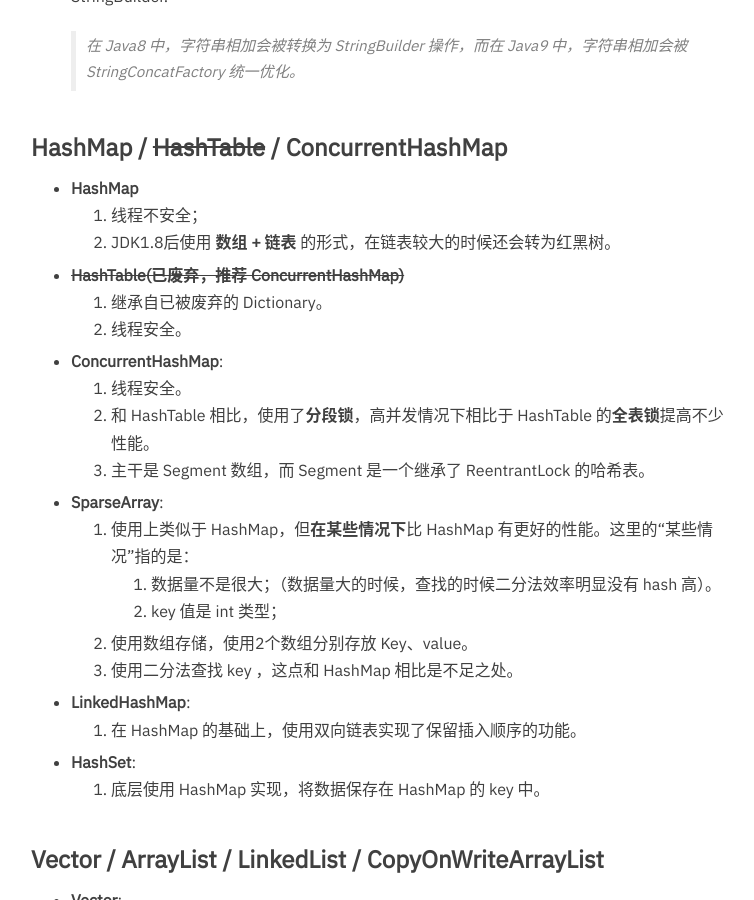
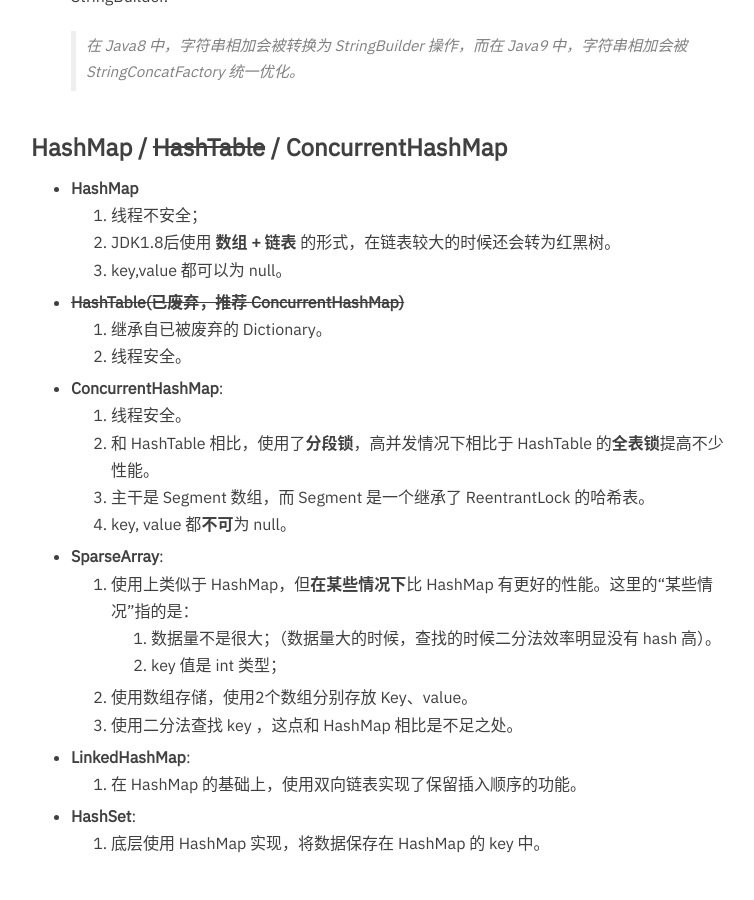
Before and after one commit to hurshi/hurshi.github.io, a Jekyll site: the page built from _posts/2019-04-28-Java_confusable.md, in a window 1280 px wide and 900 px high, scrolled down 621 px. Shown: the whole window, without its empty margins (234-988 px from the left). Built offline with Jekyll 4.4.1, drawn with Linux system fonts in a browser that asks for light colours; nearby versions of some CDN libraries; comment, search, counter and statistics services are not loaded.

Commit message:
fix java confuse

```diff
--- a/_posts/2019-04-28-Java_confusable.md
+++ b/_posts/2019-04-28-Java_confusable.md
@@ -21,6 +21,7 @@ tags:
 * **HashMap**
   1. 线程不安全；
   2. JDK1.8后使用 **数组 + 链表** 的形式，在链表较大的时候还会转为红黑树。
+  3. key,value 都可以为 null。
 * **~~HashTable(已废弃，推荐 ConcurrentHashMap)~~**
   1. 继承自已被废弃的 Dictionary。
   2. 线程安全。
@@ -28,6 +29,7 @@ tags:
   1. 线程安全。
   2. 和 HashTable 相比，使用了**分段锁**，高并发情况下相比于 HashTable 的**全表锁**提高不少性能。
   3. 主干是 Segment 数组，而 Segment 是一个继承了 ReentrantLock 的哈希表。
+  4. key, value 都**不可**为 null。
 * **SparseArray**:
   1. 使用上类似于 HashMap，但**在某些情况下**比 HashMap 有更好的性能。这里的“某些情况”指的是：
      1. 数据量不是很大；（数据量大的时候，查找的时候二分法效率明显没有 hash 高）。
```
